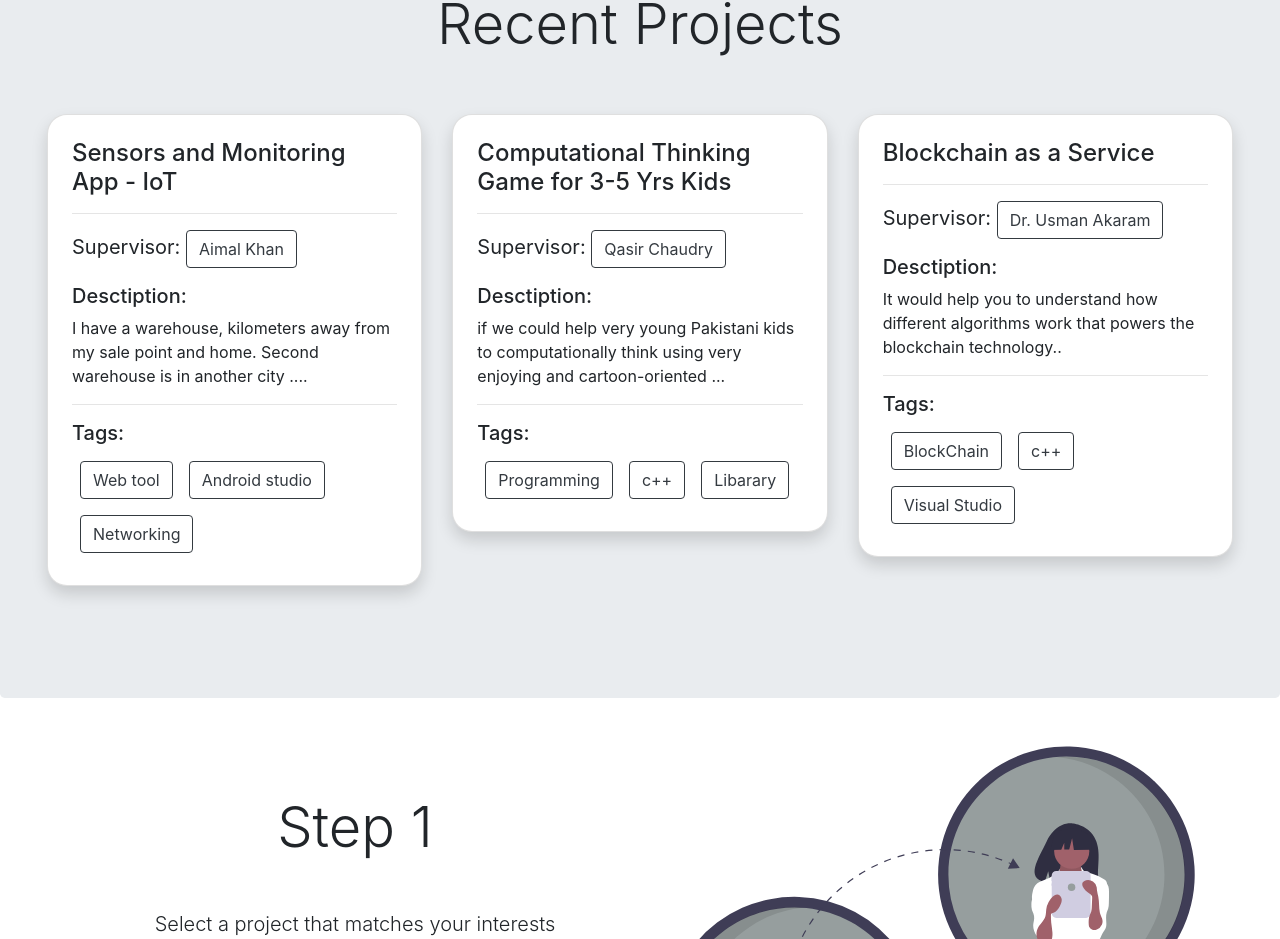
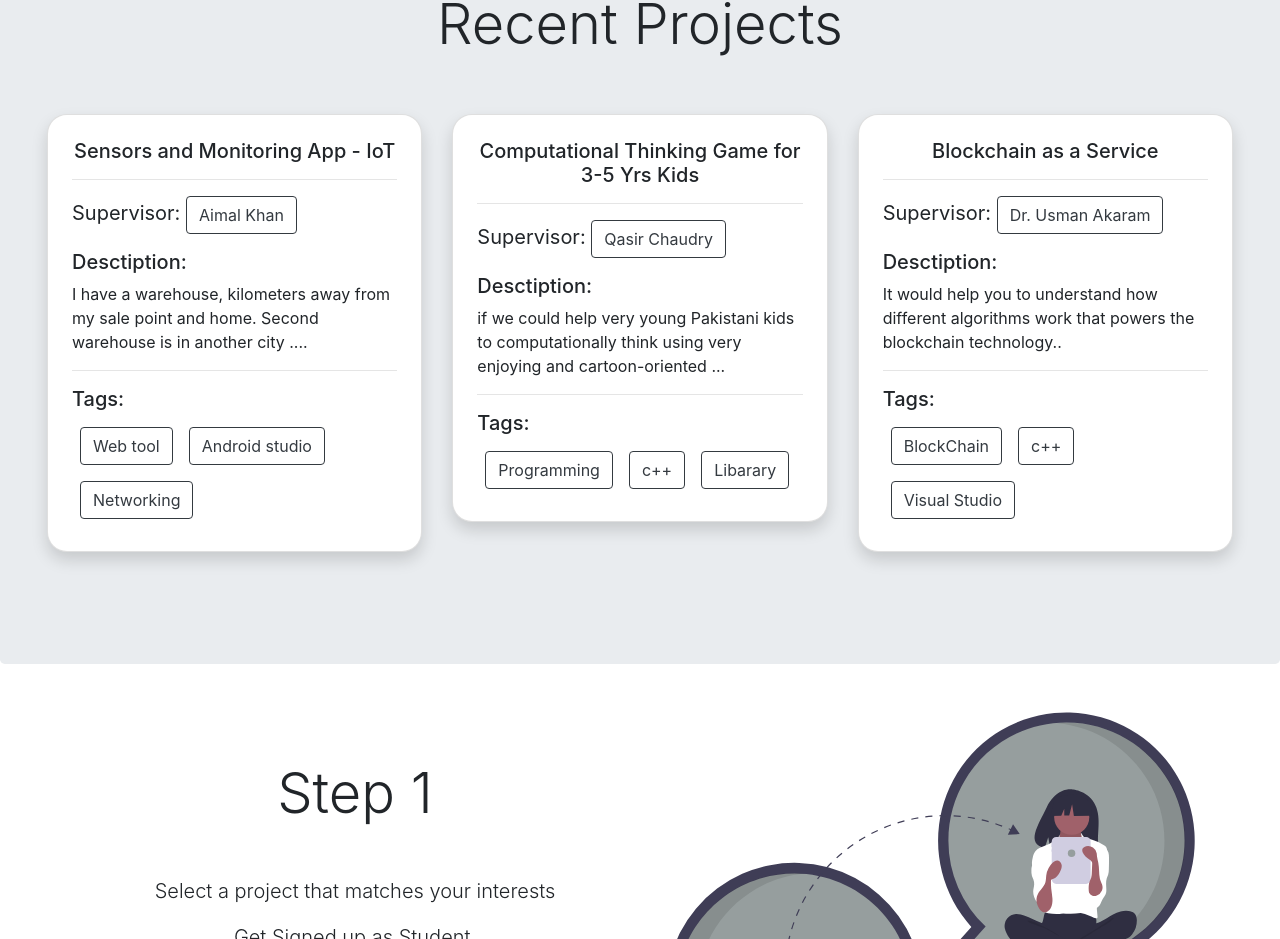
Before and after one commit to hashirshoaeb/FYP-Manager, a React (Create React App) app: page / in a window 1280 px wide. Shown: the part 1506-2445 px from the top of the page. Built offline with nearby package versions, Linux system fonts and the light colour scheme.

Commit message:
ui improve

```diff
--- a/src/components/ProjectCard.jsx
+++ b/src/components/ProjectCard.jsx
@@ -12,7 +12,7 @@ class ProjectCard extends Component {
     return (
       <div style={{ borderRadius: "20px" }} className="card shadow my-5">
         <div className="card-body p-4">
-          <h4 className="card-title">{this.state.data.Fyp_title}</h4>
+          <h5 className="card-title text-center">{this.state.data.Fyp_title}</h5>
           <hr />
           <p className="lead">
             <b>Supervisor: </b>{" "}
```
